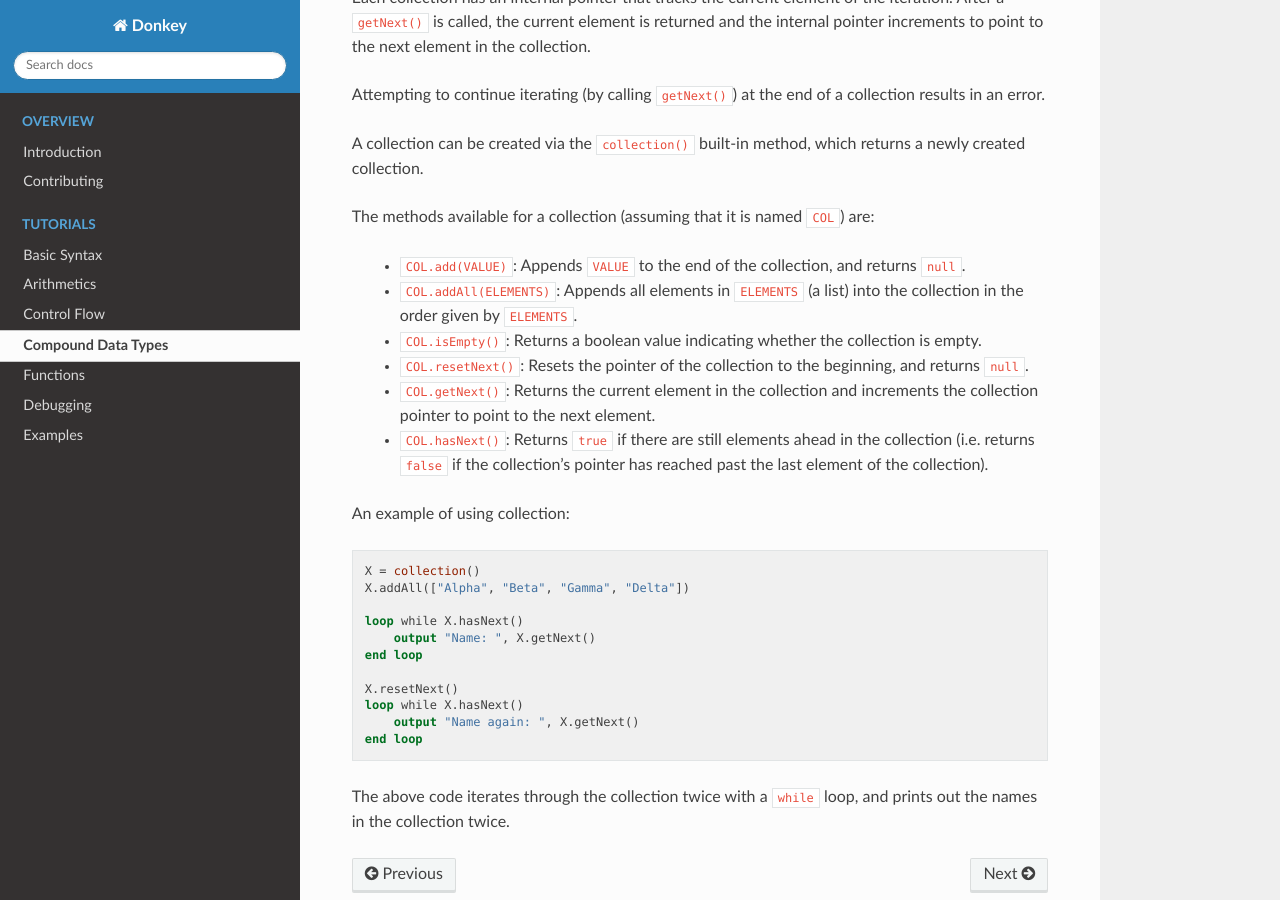
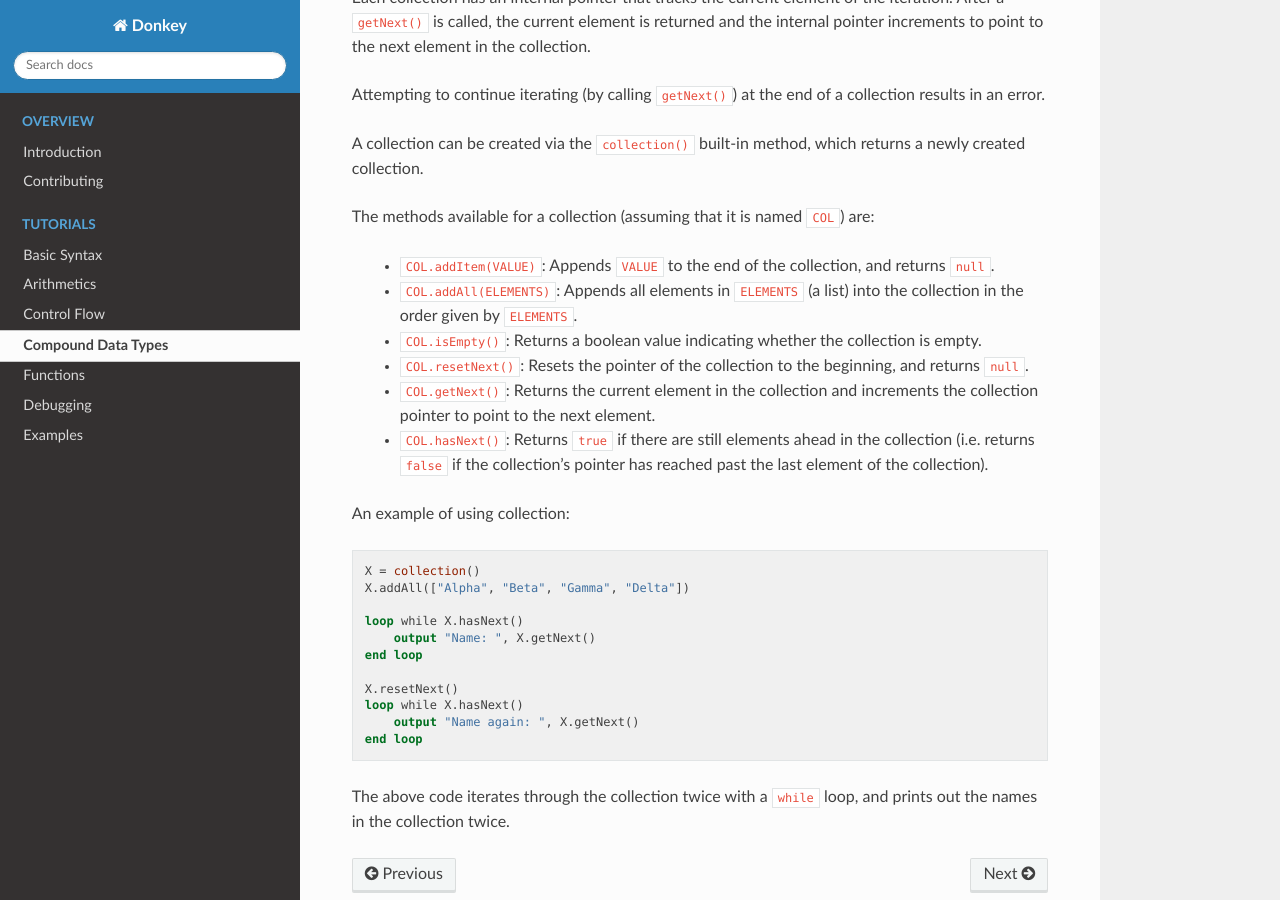
Before and after one commit to linxuanm/donkey, a Sphinx documentation site: the page built from docs/tutorials/complex.rst, in a window 1280 px wide and 900 px high, scrolled down 3059 px. Built offline with Sphinx 7.4.7 and the Read the Docs theme 2.0.0, drawn with Linux system fonts in a browser that asks for light colours.

Commit message:
oops docs problem

```diff
--- a/docs/tutorials/complex.rst
+++ b/docs/tutorials/complex.rst
@@ -116,7 +116,7 @@ A collection can be created via the :code:`collection()` built-in method, which
 
 The methods available for a collection (assuming that it is named :code:`COL`) are:
 
-    - :code:`COL.add(VALUE)`: Appends :code:`VALUE` to the end of the collection, and returns :code:`null`.
+    - :code:`COL.addItem(VALUE)`: Appends :code:`VALUE` to the end of the collection, and returns :code:`null`.
     - :code:`COL.addAll(ELEMENTS)`: Appends all elements in :code:`ELEMENTS` (a list) into the collection in the order given by :code:`ELEMENTS`.
     - :code:`COL.isEmpty()`: Returns a boolean value indicating whether the collection is empty.
     - :code:`COL.resetNext()`: Resets the pointer of the collection to the beginning, and returns :code:`null`.
```
